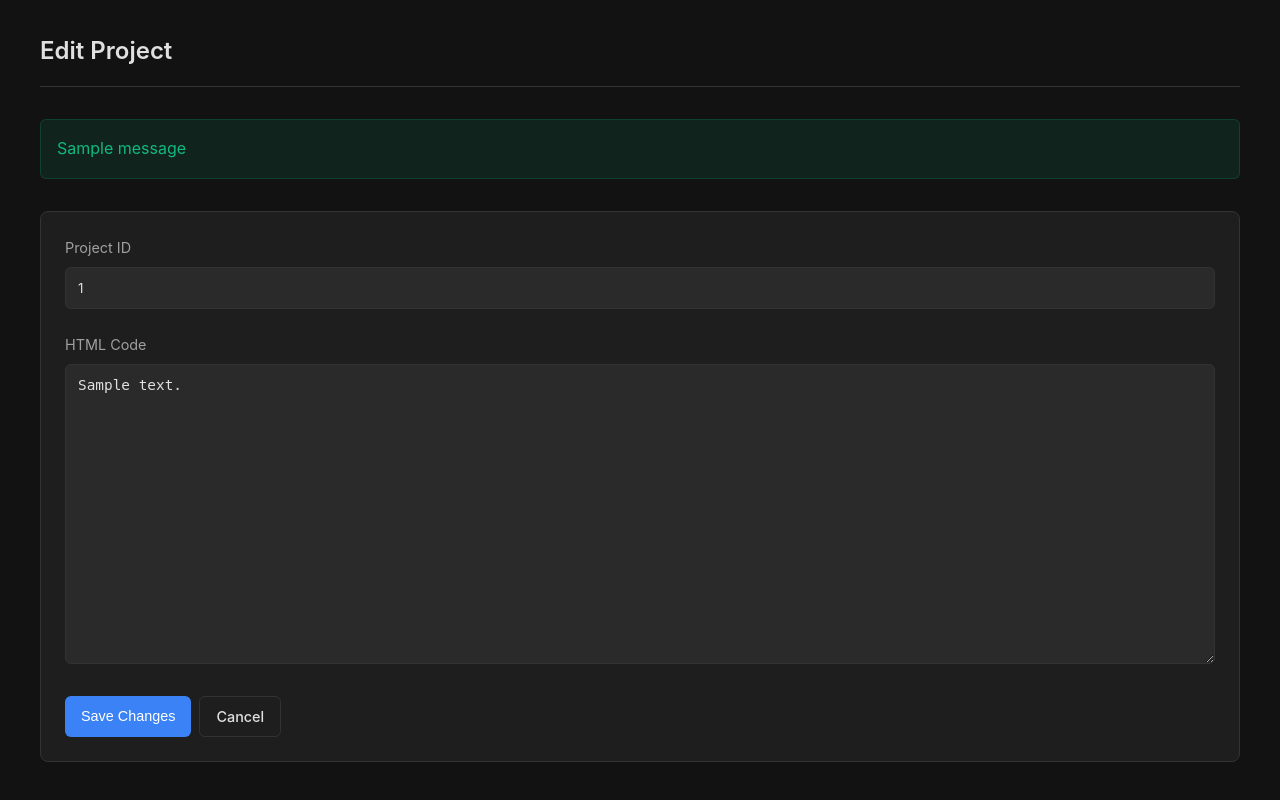
After one commit to electiveDev/The-Debian-Site-Factory, a Flask app: template manager/templates/edit.html in a window 1280 px wide. The commit adds this page. Run offline with Flask 3, Linux system fonts and the light colour scheme; the template is opened without the code that fills it: most values are stand-ins (such as "Sample title", 1, 10 or a date in 2020); one stand-in notice (Sample message) is shown.

Commit message:
feat: Add ability to edit project HTML content
- Added `/edit/<project_id>` route to `manager/app.py` for editing `index.html`.
- Created `manager/templates/edit.html` template.
- Added "Edit" button to `manager/templates/dashboard.html`.
- Ensured UTF-8 encoding for file operations.

Co-authored-by: electiveDev <198571925+electiveDev@users.noreply.github.com>

```diff
--- a/manager/app.py
+++ b/manager/app.py
@@ -42,6 +42,39 @@ def delete_project(project_id):
 
     return redirect(url_for('dashboard'))
 
+@app.route('/edit/<project_id>', methods=['GET', 'POST'])
+def edit_project(project_id):
+    if not project_id or not re.match(r'^[a-z0-9-]+$', project_id):
+        flash('Invalid Project ID.')
+        return redirect(url_for('dashboard'))
+
+    project_path = os.path.join(SITES_DIR, project_id)
+    if not os.path.exists(project_path):
+        flash('Project not found.')
+        return redirect(url_for('dashboard'))
+
+    index_file = os.path.join(project_path, 'index.html')
+
+    if request.method == 'POST':
+        html_content = request.form.get('html_content')
+        try:
+            with open(index_file, 'w', encoding='utf-8') as f:
+                f.write(html_content)
+            flash(f'Project "{project_id}" updated successfully.')
+            return redirect(url_for('dashboard'))
+        except Exception as e:
+            flash(f'Error updating project: {str(e)}')
+            return redirect(url_for('edit_project', project_id=project_id))
+
+    # GET request
+    if os.path.exists(index_file):
+        with open(index_file, 'r', encoding='utf-8') as f:
+            html_content = f.read()
+    else:
+        html_content = ""
+
+    return render_template('edit.html', project_id=project_id, html_content=html_content)
+
 @app.route('/create')
 def create():
     return render_template('creator.html')
@@ -71,7 +104,7 @@ def deploy():
         os.makedirs(project_path)
 
         # Save index.html
-        with open(os.path.join(project_path, 'index.html'), 'w') as f:
+        with open(os.path.join(project_path, 'index.html'), 'w', encoding='utf-8') as f:
             f.write(html_content)
 
         # Save assets
--- a/manager/templates/dashboard.html
+++ b/manager/templates/dashboard.html
@@ -36,6 +36,7 @@
                         </form>
                     </div>
                     <div class="project-actions">
+                        <a href="{{ url_for('edit_project', project_id=site) }}" class="btn btn-secondary">Edit</a>
                         <a href="/sites/{{ site }}/" target="_blank" class="btn btn-secondary">View Site</a>
                     </div>
                 </div>
--- /dev/null
+++ b/manager/templates/edit.html
@@ -0,0 +1,43 @@
+<!DOCTYPE html>
+<html lang="en">
+<head>
+    <meta charset="UTF-8">
+    <meta name="viewport" content="width=device-width, initial-scale=1.0">
+    <title>Edit Project - Debian Site Factory</title>
+    <link rel="stylesheet" href="{{ url_for('static', filename='css/style.css') }}">
+</head>
+<body>
+    <div class="container">
+        <header>
+            <h1>Edit Project</h1>
+        </header>
+
+        {% with messages = get_flashed_messages() %}
+            {% if messages %}
+                <ul class="flashes">
+                {% for message in messages %}
+                <li>{{ message }}</li>
+                {% endfor %}
+                </ul>
+            {% endif %}
+        {% endwith %}
+
+        <form action="{{ url_for('edit_project', project_id=project_id) }}" method="post" class="project-card">
+            <div class="form-group">
+                <label for="project_id">Project ID</label>
+                <input type="text" id="project_id" name="project_id" value="{{ project_id }}" readonly>
+            </div>
+
+            <div class="form-group">
+                <label for="html_content">HTML Code</label>
+                <textarea id="html_content" name="html_content" required>{{ html_content }}</textarea>
+            </div>
+
+            <div class="project-actions">
+                <button type="submit" class="btn btn-primary">Save Changes</button>
+                <a href="/" class="btn btn-secondary">Cancel</a>
+            </div>
+        </form>
+    </div>
+</body>
+</html>
```
